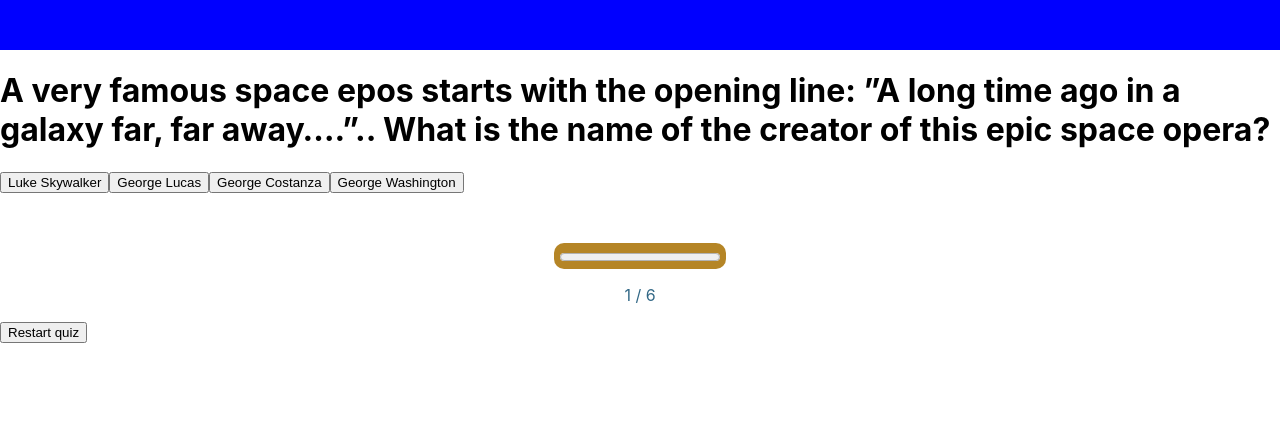
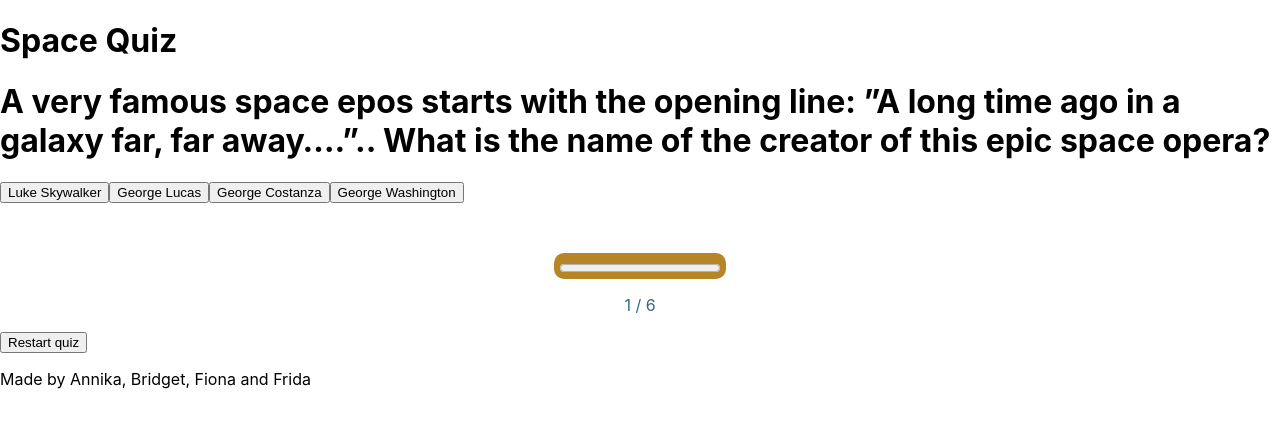
Before and after one commit to Technigo/project-redux-quiz-old, a React (Create React App) app: page / in a window 1280 px wide. Shown: the top 428 px of the page. Built offline with nearby package versions, Linux system fonts and the light colour scheme.

Commit message:
added a footer, modified the header and tidied up the folders

```diff
--- a/src/App.js
+++ b/src/App.js
@@ -3,8 +3,9 @@ import { Provider } from 'react-redux';
 import { combineReducers, configureStore } from '@reduxjs/toolkit';
 import { quiz } from 'reducers/quiz';
 
-import HeaderContainer from 'components/Header';
+import { Header } from 'components/Header';
 import { CurrentQuestion } from 'components/CurrentQuestion';
+import { Footer } from 'components/Footer';
 
 const reducer = combineReducers({
   quiz: quiz.reducer
@@ -15,8 +16,9 @@ const store = configureStore({ reducer });
 export const App = () => {
   return (
     <Provider store={store}>
-      <HeaderContainer />
+      <Header />
       <CurrentQuestion />
+      <Footer />
     </Provider>
   );
 }
--- a/src/components/CurrentQuestion.js
+++ b/src/components/CurrentQuestion.js
@@ -3,7 +3,6 @@ import { useSelector, useDispatch } from 'react-redux'
 import { quiz } from 'reducers/quiz'
 import { Summary } from './Summary'
 import { ProgressBar } from './ProgressBar'
-// import { NextQuestionBtn } from './Buttons'
 
 export const CurrentQuestion = () => {
   const question = useSelector((state) => state.quiz.questions[state.quiz.currentQuestionIndex])
@@ -26,7 +25,7 @@ export const CurrentQuestion = () => {
   return (
     <>
       {!state.quizOver ? (
-        <div>
+        <div className="questionContainer">
           <h1>{question.questionText}</h1>
           {question.options.map((singleOption, index) =>
           // eslint-disable-next-line implicit-arrow-linebreak
--- /dev/null
+++ b/src/components/Footer.js
@@ -0,0 +1,9 @@
+import React from 'react'
+
+export const Footer = () => {
+  return (
+    <div className="footerContainer">
+      <p>Made by Annika, Bridget, Fiona and Frida</p>
+    </div>
+  )
+}
--- a/src/components/Header.js
+++ b/src/components/Header.js
@@ -1,15 +1,9 @@
-// import React from 'react'
-import styled from 'styled-components'
-// import starfullSky from '../assets/starfullSky.mov'
+import React from 'react'
 
-const HeaderContainer = styled.div`
-    display: flex;
-    width: 100%;
-    height: 50px;
-    background-color: blue;
-`
-// return (
-//     const backgroundVideo = () => {
-//     <video src={starfullSky} alt="background" />
-// )}
-export default HeaderContainer;
+export const Header = () => {
+  return (
+    <div className="headerContainer">
+      <h1>Space Quiz</h1>
+    </div>
+  )
+}
```
Also changed, not shown: src/components/Buttons.js (deleted, +0 -23 lines).
